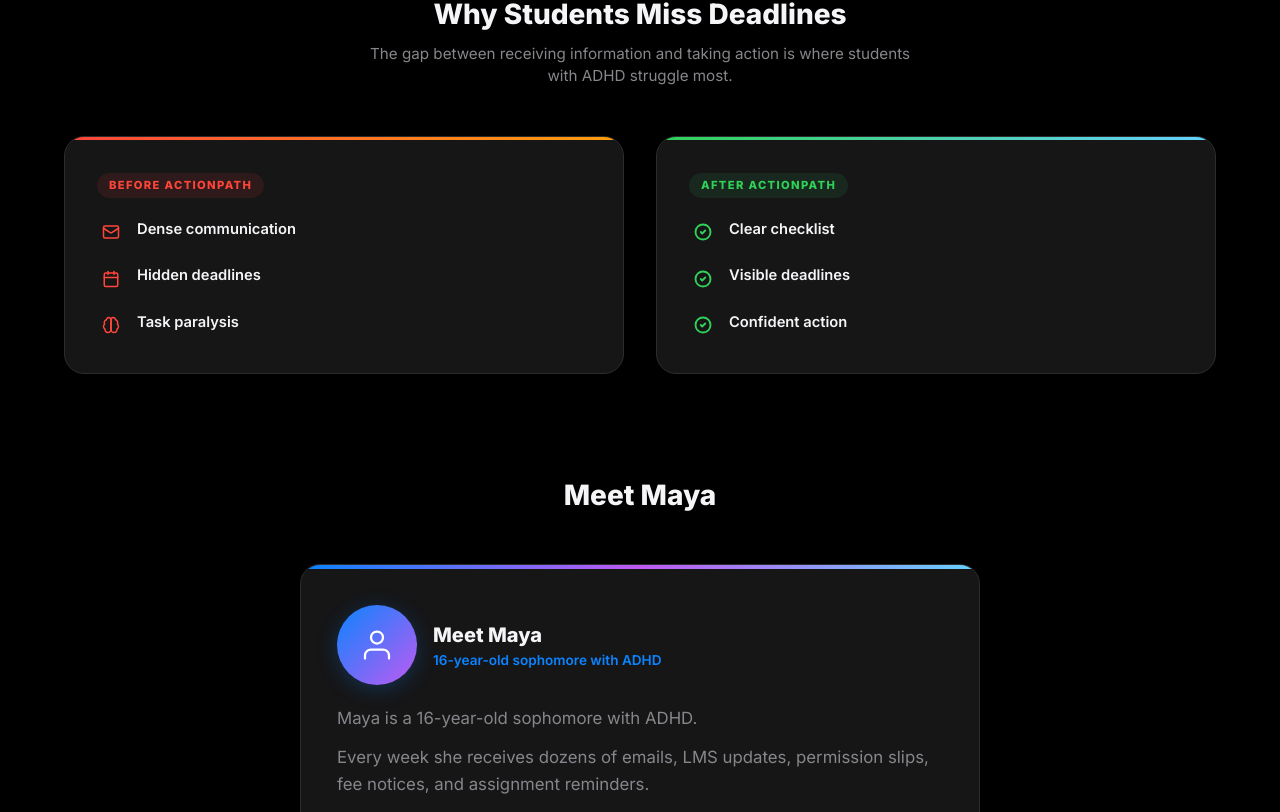
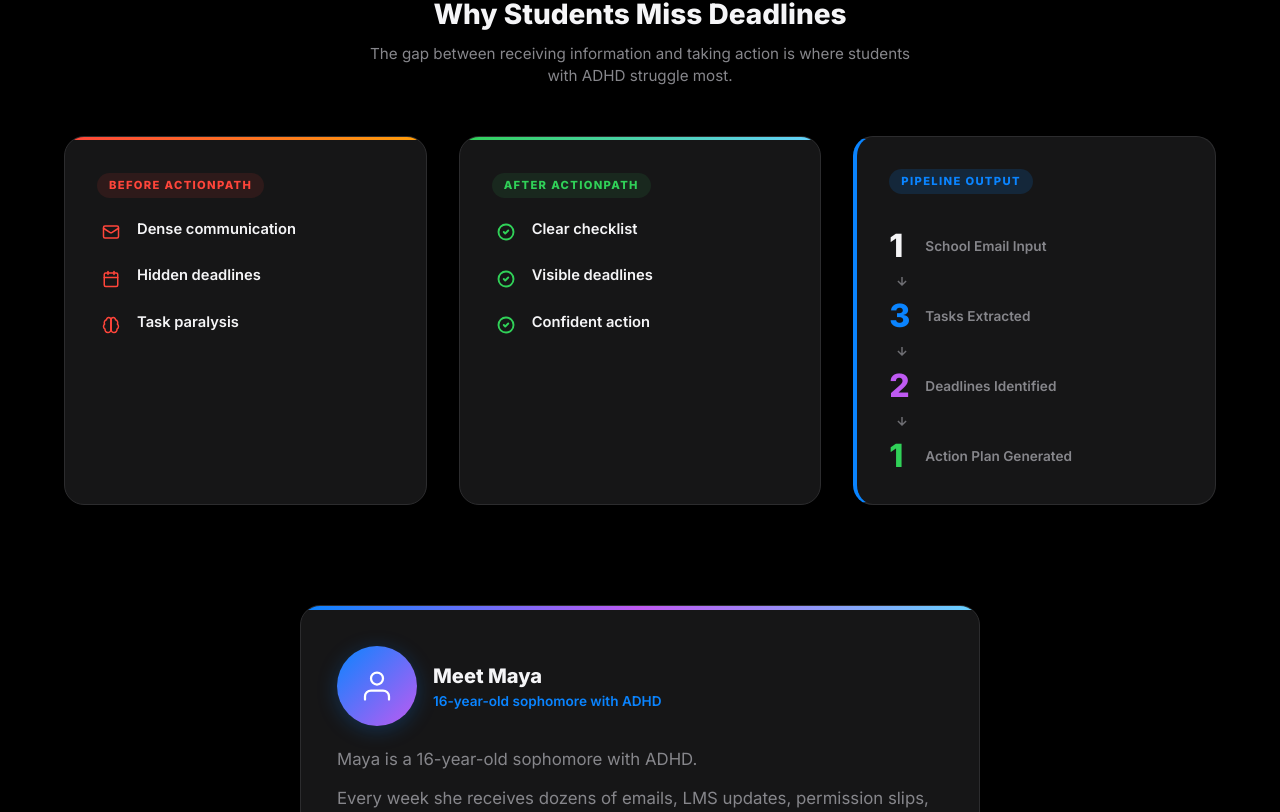
Before and after one commit to atharvmantri/ActionPath, a Next.js app: page / in a window 1280 px wide. Shown: the part 628-1440 px from the top of the page. Built offline with nearby package versions, Linux system fonts and the light colour scheme.

Commit message:
feat: implement interactive pipeline visualization component with custom SVG icons

```diff
--- a/app/page.tsx
+++ b/app/page.tsx
@@ -602,7 +602,7 @@ export default function LandingPage() {
             <p>The gap between receiving information and taking action is where students with ADHD struggle most.</p>
           </div>
 
-          <div className="before-after-section">
+          <div className="before-after-section" style={{ gridTemplateColumns: 'repeat(auto-fit, minmax(280px, 1fr))' }}>
             {/* BEFORE */}
             <div className="before-after-card before-card">
               <span className="before-after-label before-label">Before ActionPath</span>
@@ -636,6 +636,52 @@ export default function LandingPage() {
                 <span style={{ fontWeight: 600, color: 'var(--text-primary)' }}>Confident action</span>
               </div>
             </div>
+
+            {/* PIPELINE METRIC */}
+            <div className="before-after-card" style={{
+              background: 'var(--bg-secondary)',
+              borderLeft: '4px solid var(--accent-blue)',
+              display: 'flex',
+              flexDirection: 'column',
+              justifyContent: 'center',
+              padding: '32px',
+            }}>
+              <span className="before-after-label" style={{ background: 'var(--accent-blue-glow)', color: 'var(--accent-blue)' }}>Pipeline Output</span>
+
+              <div style={{ display: 'flex', flexDirection: 'column', gap: '12px', marginTop: '16px' }}>
+                <div style={{ display: 'flex', alignItems: 'center', gap: '12px' }}>
+                  <span style={{ fontSize: '2rem', fontWeight: 800, color: 'var(--text-primary)', lineHeight: 1, minWidth: '24px' }}>1</span>
+                  <span style={{ fontSize: '0.85rem', color: 'var(--text-secondary)', fontWeight: 600 }}>School Email Input</span>
+                </div>
+
+                <div style={{ display: 'flex', alignItems: 'center', paddingLeft: '6px', color: 'var(--text-muted)' }}>
+                  <svg width="14" height="14" viewBox="0 0 24 24" fill="none" stroke="currentColor" strokeWidth="2.5"><path d="M12 5v14M19 12l-7 7-7-7"/></svg>
+                </div>
+
+                <div style={{ display: 'flex', alignItems: 'center', gap: '12px' }}>
+                  <span style={{ fontSize: '2rem', fontWeight: 800, color: 'var(--accent-blue)', lineHeight: 1, minWidth: '24px' }}>3</span>
+                  <span style={{ fontSize: '0.85rem', color: 'var(--text-secondary)', fontWeight: 600 }}>Tasks Extracted</span>
+                </div>
+
+                <div style={{ display: 'flex', alignItems: 'center', paddingLeft: '6px', color: 'var(--text-muted)' }}>
+                  <svg width="14" height="14" viewBox="0 0 24 24" fill="none" stroke="currentColor" strokeWidth="2.5"><path d="M12 5v14M19 12l-7 7-7-7"/></svg>
+                </div>
+
+                <div style={{ display: 'flex', alignItems: 'center', gap: '12px' }}>
+                  <span style={{ fontSize: '2rem', fontWeight: 800, color: 'var(--accent-purple)', lineHeight: 1, minWidth: '24px' }}>2</span>
+                  <span style={{ fontSize: '0.85rem', color: 'var(--text-secondary)', fontWeight: 600 }}>Deadlines Identified</span>
+                </div>
+
+                <div style={{ display: 'flex', alignItems: 'center', paddingLeft: '6px', color: 'var(--text-muted)' }}>
+                  <svg width="14" height="14" viewBox="0 0 24 24" fill="none" stroke="currentColor" strokeWidth="2.5"><path d="M12 5v14M19 12l-7 7-7-7"/></svg>
+                </div>
+
+                <div style={{ display: 'flex', alignItems: 'center', gap: '12px' }}>
+                  <span style={{ fontSize: '2rem', fontWeight: 800, color: 'var(--accent-emerald)', lineHeight: 1, minWidth: '24px' }}>1</span>
+                  <span style={{ fontSize: '0.85rem', color: 'var(--text-secondary)', fontWeight: 600 }}>Action Plan Generated</span>
+                </div>
+              </div>
+            </div>
           </div>
         </section>
 
@@ -643,9 +689,6 @@ export default function LandingPage() {
             SECTION 3: MEET MAYA
             ================================================================ */}
         <section className="maya-section">
-          <div className="section-heading">
-            <h3>Meet Maya</h3>
-          </div>
 
           <div className="maya-card" style={{ textAlign: 'left', display: 'flex', flexDirection: 'column', gap: '20px' }}>
             <div style={{ display: 'flex', alignItems: 'center', gap: '16px' }}>
@@ -856,7 +899,35 @@ export default function LandingPage() {
         </section>
 
         {/* ================================================================
-            SECTION 6: WHY AI?
+            SECTION 6: ARCHITECTURE VISUALIZATION
+            ================================================================ */}
+        <section className="architecture-section">
+          <div className="section-heading">
+            <h3>System Architecture</h3>
+            <p>A simplified view of how ActionPath transforms information into action.</p>
+          </div>
+
+          <div className="architecture-flow">
+            {[
+              { title: 'School Email', sub: 'Raw, unstructured input', highlight: false },
+              { title: '7 AI Agents', sub: 'Multi-agent pipeline', highlight: true },
+              { title: 'Structured JSON', sub: 'Machine-readable output', highlight: false },
+              { title: 'Action Checklist', sub: 'Human-readable tasks', highlight: false },
+              { title: 'Student Action', sub: 'Confidence to begin', highlight: false },
+            ].map((node, idx) => (
+              <React.Fragment key={node.title}>
+                <div className={`architecture-node ${node.highlight ? 'node-highlight' : ''}`}>
+                  <h4>{node.title}</h4>
+                  <p>{node.sub}</p>
+                </div>
+                {idx < 4 && <div className="architecture-connector" />}
+              </React.Fragment>
+            ))}
+          </div>
+        </section>
+
+        {/* ================================================================
+            SECTION 7: WHY AI?
             ================================================================ */}
         <section className="why-ai-section">
           <div className="section-heading">
@@ -900,34 +971,6 @@ export default function LandingPage() {
                 Action Plan
               </div>
             </div>
-          </div>
-        </section>
-
-        {/* ================================================================
-            SECTION 7: ARCHITECTURE VISUALIZATION
-            ================================================================ */}
-        <section className="architecture-section">
-          <div className="section-heading">
-            <h3>System Architecture</h3>
-            <p>A simplified view of how ActionPath transforms information into action.</p>
-          </div>
-
-          <div className="architecture-flow">
-            {[
-              { title: 'School Email', sub: 'Raw, unstructured input', highlight: false },
-              { title: '7 AI Agents', sub: 'Multi-agent pipeline', highlight: true },
-              { title: 'Structured JSON', sub: 'Machine-readable output', highlight: false },
-              { title: 'Action Checklist', sub: 'Human-readable tasks', highlight: false },
-              { title: 'Student Action', sub: 'Confidence to begin', highlight: false },
-            ].map((node, idx) => (
-              <React.Fragment key={node.title}>
-                <div className={`architecture-node ${node.highlight ? 'node-highlight' : ''}`}>
-                  <h4>{node.title}</h4>
-                  <p>{node.sub}</p>
-                </div>
-                {idx < 4 && <div className="architecture-connector" />}
-              </React.Fragment>
-            ))}
           </div>
         </section>
 
@@ -995,35 +1038,45 @@ export default function LandingPage() {
 
           <div className="responsible-ai-cards">
             {/* Risk Card */}
-            <div className="rai-card risk">
-              <div className="rai-card-icon" style={{ color: 'var(--accent-rose)', display: 'flex', alignItems: 'center', justifyContent: 'center' }}><AlertTriangleIcon size={28} /></div>
-              <h4>Risk</h4>
-              <p>AI may misinterpret a deadline or extract incorrect information from an ambiguous email.</p>
+            <div className="rai-card risk" style={{
+              background: 'rgba(255, 69, 58, 0.04)',
+              borderColor: 'rgba(255, 69, 58, 0.25)',
+              boxShadow: '0 4px 20px rgba(255, 69, 58, 0.05)',
+            }}>
+              <div className="rai-card-icon" style={{ color: 'var(--accent-rose)', display: 'flex', alignItems: 'center', justifyContent: 'center' }}><AlertTriangleIcon size={32} /></div>
+              <h4 style={{ color: 'var(--accent-rose)', fontSize: '1.2rem', fontWeight: 800, marginBottom: '12px' }}>Risk</h4>
+              <p style={{ fontWeight: 600, color: 'var(--text-primary)', fontSize: '0.92rem', lineHeight: 1.5 }}>
+                Incorrect deadline extraction
+              </p>
             </div>
 
             {/* Mitigation Card */}
-            <div className="rai-card mitigation">
-              <div className="rai-card-icon" style={{ color: 'var(--accent-blue)', display: 'flex', alignItems: 'center', justifyContent: 'center' }}><ShieldCheckIcon size={28} /></div>
-              <h4>Mitigation</h4>
-              <ul>
-                <li>Source sentence verification</li>
-                <li>Confidence scores on every task</li>
-                <li>QA agent review layer</li>
-                <li>Original text always visible</li>
+            <div className="rai-card mitigation" style={{
+              background: 'rgba(10, 132, 255, 0.04)',
+              borderColor: 'rgba(10, 132, 255, 0.25)',
+              boxShadow: '0 4px 20px rgba(10, 132, 255, 0.05)',
+            }}>
+              <div className="rai-card-icon" style={{ color: 'var(--accent-blue)', display: 'flex', alignItems: 'center', justifyContent: 'center' }}><ShieldCheckIcon size={32} /></div>
+              <h4 style={{ color: 'var(--accent-blue)', fontSize: '1.2rem', fontWeight: 800, marginBottom: '12px' }}>Mitigation</h4>
+              <ul style={{ margin: 0, padding: 0, listStyle: 'none', display: 'flex', flexDirection: 'column', gap: '8px', alignItems: 'center' }}>
+                <li style={{ fontSize: '0.92rem', color: 'var(--text-primary)', fontWeight: 600, display: 'flex', alignItems: 'center', gap: '4px' }}>Source verification</li>
+                <li style={{ fontSize: '0.92rem', color: 'var(--text-primary)', fontWeight: 600, display: 'flex', alignItems: 'center', gap: '4px' }}>Confidence scores</li>
+                <li style={{ fontSize: '0.92rem', color: 'var(--text-primary)', fontWeight: 600, display: 'flex', alignItems: 'center', gap: '4px' }}>QA review</li>
               </ul>
             </div>
 
             {/* Human Control Card */}
-            <div className="rai-card control">
-              <div className="rai-card-icon" style={{ color: 'var(--accent-emerald)', display: 'flex', alignItems: 'center', justifyContent: 'center' }}><UserCheckIcon size={28} /></div>
-              <h4>Human Control</h4>
-              <ul>
-                <li>ActionPath never submits forms</li>
-                <li>Never pays fees</li>
-                <li>Never makes decisions</li>
-                <li>Never accesses accounts</li>
-              </ul>
-              <p className="rai-emphasis">Student remains in control.</p>
+            <div className="rai-card control" style={{
+              background: 'rgba(48, 209, 88, 0.04)',
+              borderColor: 'rgba(48, 209, 88, 0.25)',
+              boxShadow: '0 4px 20px rgba(48, 209, 88, 0.05)',
+            }}>
+              <div className="rai-card-icon" style={{ color: 'var(--accent-emerald)', display: 'flex', alignItems: 'center', justifyContent: 'center' }}><UserCheckIcon size={32} /></div>
+              <h4 style={{ color: 'var(--accent-emerald)', fontSize: '1.2rem', fontWeight: 800, marginBottom: '12px' }}>Human Control</h4>
+              <p style={{ fontWeight: 600, color: 'var(--text-primary)', fontSize: '0.92rem', lineHeight: 1.5, marginBottom: '8px' }}>
+                Student approves every action
+              </p>
+              <p className="rai-emphasis" style={{ margin: 0, fontWeight: 700, color: 'var(--accent-emerald)', fontSize: '0.82rem' }}>Student remains in control.</p>
             </div>
           </div>
         </section>
@@ -1042,14 +1095,14 @@ export default function LandingPage() {
             gridTemplateColumns: 'repeat(auto-fit, minmax(240px, 1fr))',
             gap: '24px',
           }}>
-            {/* Trust 1: Original Source Sentence */}
+            {/* Trust 1: Original Source */}
             <div className="glass-card-static" style={{ padding: '24px', background: 'var(--bg-secondary)', borderLeft: '3px solid var(--accent-blue)' }}>
               <div style={{ color: 'var(--accent-emerald)', marginBottom: '12px', display: 'flex', alignItems: 'center', gap: '8px' }}>
                 <CheckCircleIcon size={20} />
-                <h4 style={{ fontSize: '0.95rem', fontWeight: 700, margin: 0, color: 'var(--text-primary)' }}>Original Source Sentence</h4>
+                <h4 style={{ fontSize: '0.95rem', fontWeight: 700, margin: 0, color: 'var(--text-primary)' }}>Original Source</h4>
               </div>
               <p style={{ fontSize: '0.8rem', color: 'var(--text-secondary)', lineHeight: 1.5 }}>
-                Verify exactly where a task came from. ActionPath links every extracted action item back to the original sentence in the school email.
+                See exactly where each task came from.
               </p>
             </div>
 
@@ -1060,7 +1113,7 @@ export default function LandingPage() {
                 <h4 style={{ fontSize: '0.95rem', fontWeight: 700, margin: 0, color: 'var(--text-primary)' }}>Confidence Score</h4>
               </div>
               <p style={{ fontSize: '0.8rem', color: 'var(--text-secondary)', lineHeight: 1.5 }}>
-                Know the certainty level. Each task is scored based on linguistic clarity, helping you spot ambiguous instructions that need check-in.
+                Know which items may need review.
               </p>
             </div>
 
@@ -1071,18 +1124,18 @@ export default function LandingPage() {
                 <h4 style={{ fontSize: '0.95rem', fontWeight: 700, margin: 0, color: 'var(--text-primary)' }}>Verification Status</h4>
               </div>
               <p style={{ fontSize: '0.8rem', color: 'var(--text-secondary)', lineHeight: 1.5 }}>
-                Checked by the pipeline. No task is added without going through our multi-agent sanity checks to prevent false alarms and hallucinations.
+                Every task passes through QA checks.
               </p>
             </div>
 
-            {/* Trust 4: Traceable Reasoning Chain */}
+            {/* Trust 4: Traceable Reasoning */}
             <div className="glass-card-static" style={{ padding: '24px', background: 'var(--bg-secondary)', borderLeft: '3px solid var(--accent-orange)' }}>
               <div style={{ color: 'var(--accent-emerald)', marginBottom: '12px', display: 'flex', alignItems: 'center', gap: '8px' }}>
                 <CheckCircleIcon size={20} />
-                <h4 style={{ fontSize: '0.95rem', fontWeight: 700, margin: 0, color: 'var(--text-primary)' }}>Traceable Reasoning Chain</h4>
+                <h4 style={{ fontSize: '0.95rem', fontWeight: 700, margin: 0, color: 'var(--text-primary)' }}>Traceable Reasoning</h4>
               </div>
               <p style={{ fontSize: '0.8rem', color: 'var(--text-secondary)', lineHeight: 1.5 }}>
-                Explainable AI in action. Review the logical steps the agent pipeline took to arrive at a task's priority, effort, and start cue.
+                Understand why a task was prioritized.
               </p>
             </div>
           </div>
@@ -1159,11 +1212,11 @@ export default function LandingPage() {
 
           <div className="impact-grid">
             {[
-              { icon: <PuzzleIcon size={24} />, label: 'Reduces confusion from complex communications' },
-              { icon: <CalendarIcon size={24} />, label: 'Improves deadline visibility and awareness' },
-              { icon: <BrainIcon size={24} />, label: 'Supports executive function and task initiation' },
-              { icon: <RocketIcon size={24} />, label: 'Promotes independent action and self-advocacy' },
-              { icon: <ZapIcon size={24} />, label: 'Builds confidence through small, achievable wins' },
+              { icon: <PuzzleIcon size={24} />, label: 'Less overwhelm' },
+              { icon: <CalendarIcon size={24} />, label: 'Fewer missed deadlines' },
+              { icon: <BrainIcon size={24} />, label: 'Earlier intervention' },
+              { icon: <RocketIcon size={24} />, label: 'Greater independence' },
+              { icon: <ZapIcon size={24} />, label: 'More confidence' },
             ].map((item) => (
               <div className="impact-item" key={item.label}>
                 <div className="impact-icon" style={{ color: 'var(--accent-blue)', display: 'flex', alignItems: 'center', justifyContent: 'center' }}>{item.icon}</div>
@@ -1173,7 +1226,7 @@ export default function LandingPage() {
           </div>
 
           <div className="impact-scale-statement">
-            <p>&ldquo;Designed for millions of students who struggle to translate information into action.&rdquo;</p>
+            <p>&ldquo;Designed for students who struggle to turn information into action.&rdquo;</p>
           </div>
         </section>
 
```
